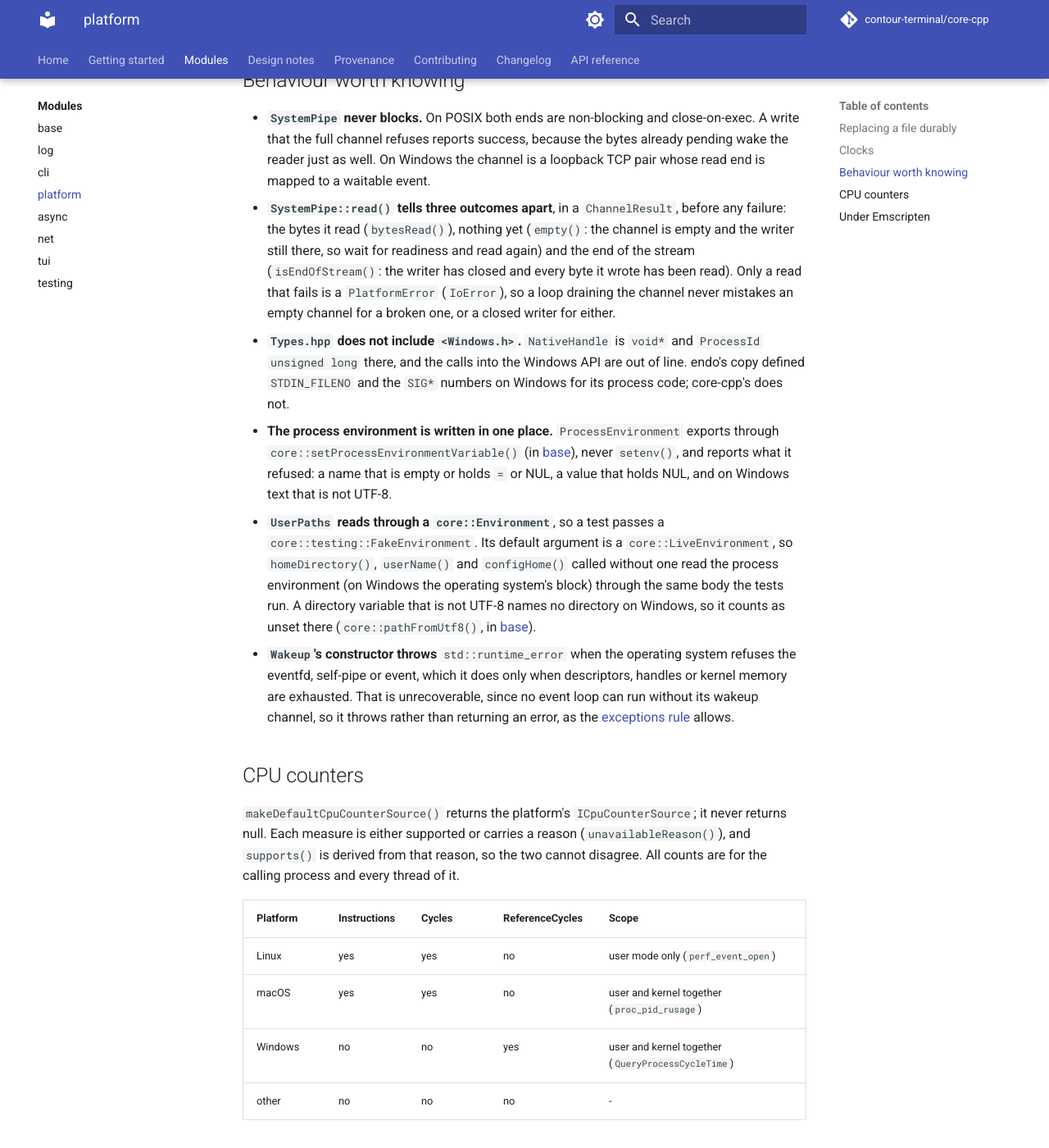
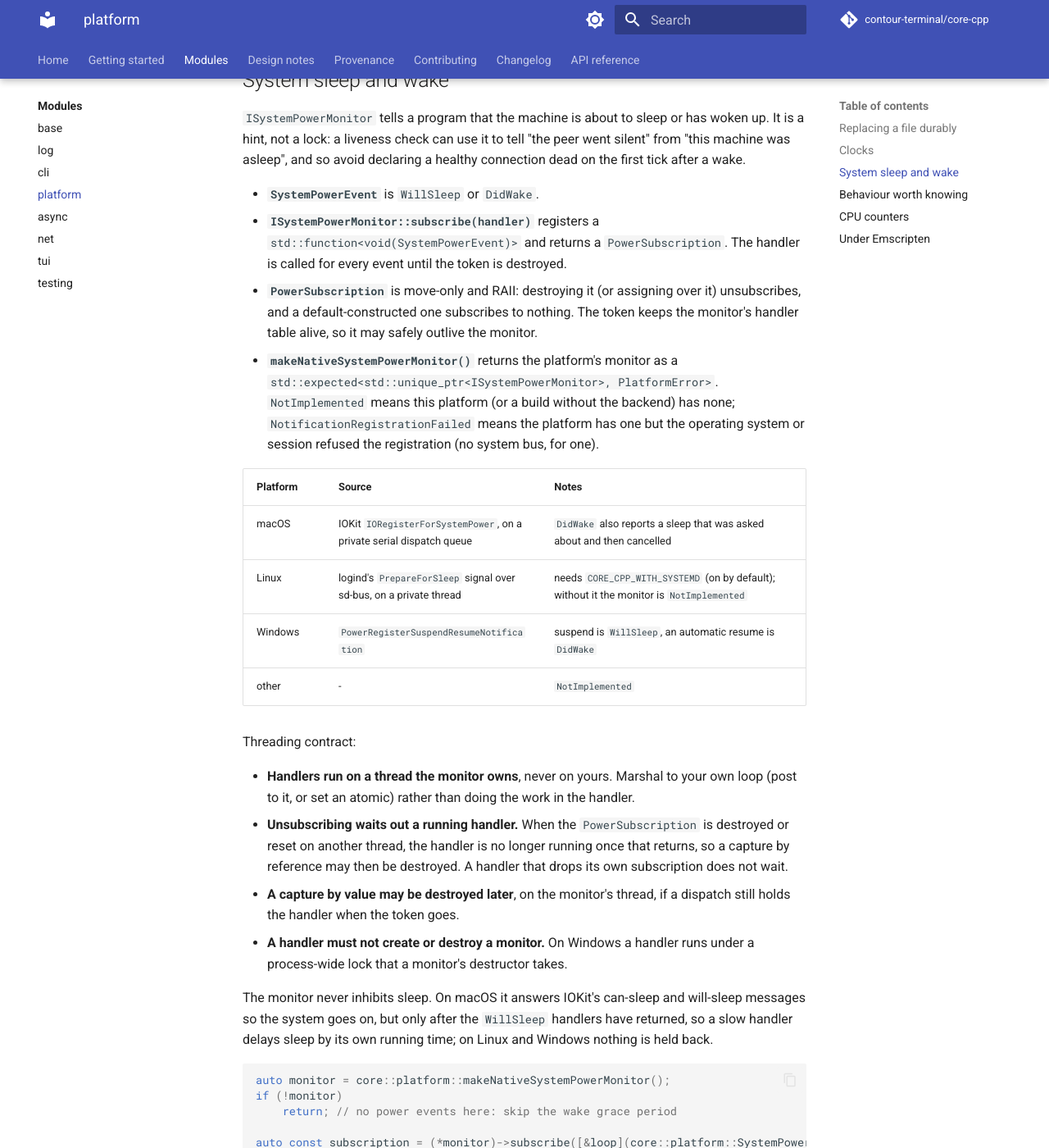
Before and after one commit to contour-terminal/core-cpp, an MkDocs documentation site: the page built from docs/modules/platform.md, in a window 1280 px wide and 1400 px high, scrolled down 5228 px. Shown: the whole window at 82% size. Built offline with MkDocs 1.6.1 and Material for MkDocs 9.7.7, drawn with Linux system fonts in a browser that asks for light colours; comment, search, counter and statistics services are not loaded; some of the changed text lies outside the part shown.

Commit message:
docs: describe system sleep and wake notifications
Add the "System sleep and wake" section to the platform module page and
the changelog entry for ISystemPowerMonitor and CORE_CPP_WITH_SYSTEMD.

Signed-off-by: Christian Parpart <christian@parpart.family>

````diff
--- a/docs/modules/platform.md
+++ b/docs/modules/platform.md
@@ -115,6 +115,65 @@ Logic that schedules against a deadline takes an `IClock&` rather than calling
   constructor, which a deleted `T(IWallClock const&&)` overload does not
   ([fastcached#1028](https://github.com/LASTRADA-Software/fastcached/issues/1028)).
 
+## System sleep and wake
+
+`ISystemPowerMonitor` tells a program that the machine is about to sleep or has woken up. It is a
+hint, not a lock: a liveness check can use it to tell "the peer went silent" from "this machine was
+asleep", and so avoid declaring a healthy connection dead on the first tick after a wake.
+
+- **`SystemPowerEvent`** is `WillSleep` or `DidWake`.
+- **`ISystemPowerMonitor::subscribe(handler)`** registers a `std::function<void(SystemPowerEvent)>`
+  and returns a `PowerSubscription`. The handler is called for every event until the token is
+  destroyed.
+- **`PowerSubscription`** is move-only and RAII: destroying it (or assigning over it) unsubscribes,
+  and a default-constructed one subscribes to nothing. The token keeps the monitor's handler table
+  alive, so it may safely outlive the monitor.
+- **`makeNativeSystemPowerMonitor()`** returns the platform's monitor as a
+  `std::expected<std::unique_ptr<ISystemPowerMonitor>, PlatformError>`. `NotImplemented` means this
+  platform (or a build without the backend) has none; `NotificationRegistrationFailed` means the
+  platform has one but the operating system or session refused the registration (no system bus, for
+  one).
+
+| Platform | Source | Notes |
+| --- | --- | --- |
+| macOS | IOKit `IORegisterForSystemPower`, on a private serial dispatch queue | `DidWake` also reports a sleep that was asked about and then cancelled |
+| Linux | logind's `PrepareForSleep` signal over sd-bus, on a private thread | needs `CORE_CPP_WITH_SYSTEMD` (on by default); without it the monitor is `NotImplemented` |
+| Windows | `PowerRegisterSuspendResumeNotification` | suspend is `WillSleep`, an automatic resume is `DidWake` |
+| other | - | `NotImplemented` |
+
+Threading contract:
+
+- **Handlers run on a thread the monitor owns**, never on yours. Marshal to your own loop (post to
+  it, or set an atomic) rather than doing the work in the handler.
+- **Unsubscribing waits out a running handler.** When the `PowerSubscription` is destroyed or reset on
+  another thread, the handler is no longer running once that returns, so a capture by reference may
+  then be destroyed. A handler that drops its own subscription does not wait.
+- **A capture by value may be destroyed later**, on the monitor's thread, if a dispatch still holds
+  the handler when the token goes.
+- **A handler must not create or destroy a monitor.** On Windows a handler runs under a process-wide
+  lock that a monitor's destructor takes.
+
+The monitor never inhibits sleep. On macOS it answers IOKit's can-sleep and will-sleep messages so the
+system goes on, but only after the `WillSleep` handlers have returned, so a slow handler delays sleep
+by its own running time; on Linux and Windows nothing is held back.
+
+```cpp
+auto monitor = core::platform::makeNativeSystemPowerMonitor();
+if (!monitor)
+    return; // no power events here: skip the wake grace period
+
+auto const subscription = (*monitor)->subscribe([&loop](core::platform::SystemPowerEvent event) {
+    if (event == core::platform::SystemPowerEvent::DidWake)
+        loop.post([&] { livenessCheck.forgiveNextMiss(); }); // marshal onto the loop
+});
+```
+
+Declare the subscription after whatever its handler captures, so it is destroyed first.
+
+`core::platform::testing::FakeSystemPowerMonitor` (`testing/FakeSystemPowerMonitor.hpp`) is the test
+double: `emit(event)` calls every subscriber on the calling thread and `subscriberCount()` reports
+the live subscriptions.
+
 ## Behaviour worth knowing
 
 - **`SystemPipe` never blocks.** On POSIX both ends are non-blocking and close-on-exec. A write
````
Also changed, not shown: CHANGELOG.md (+15 -0 lines).
